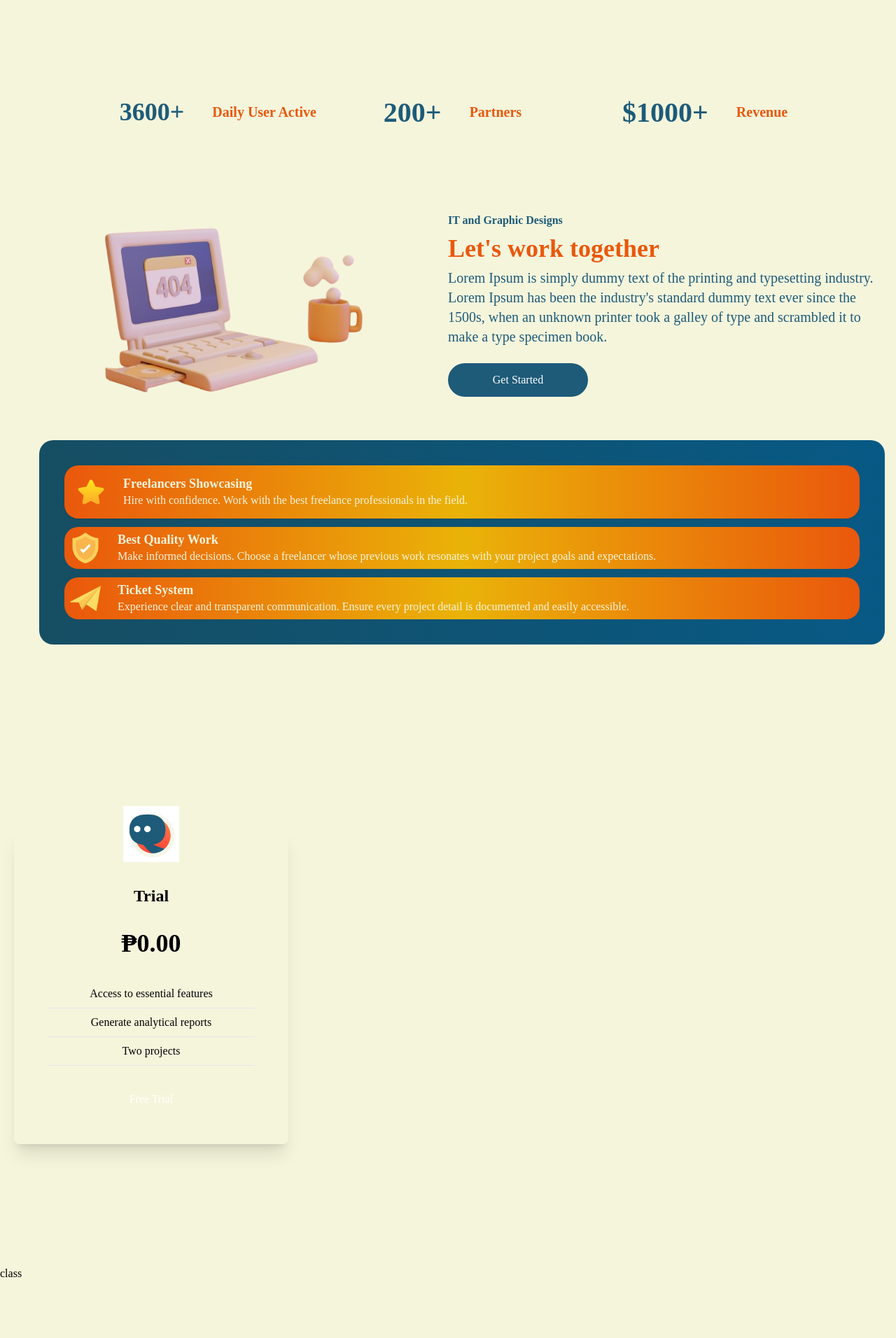
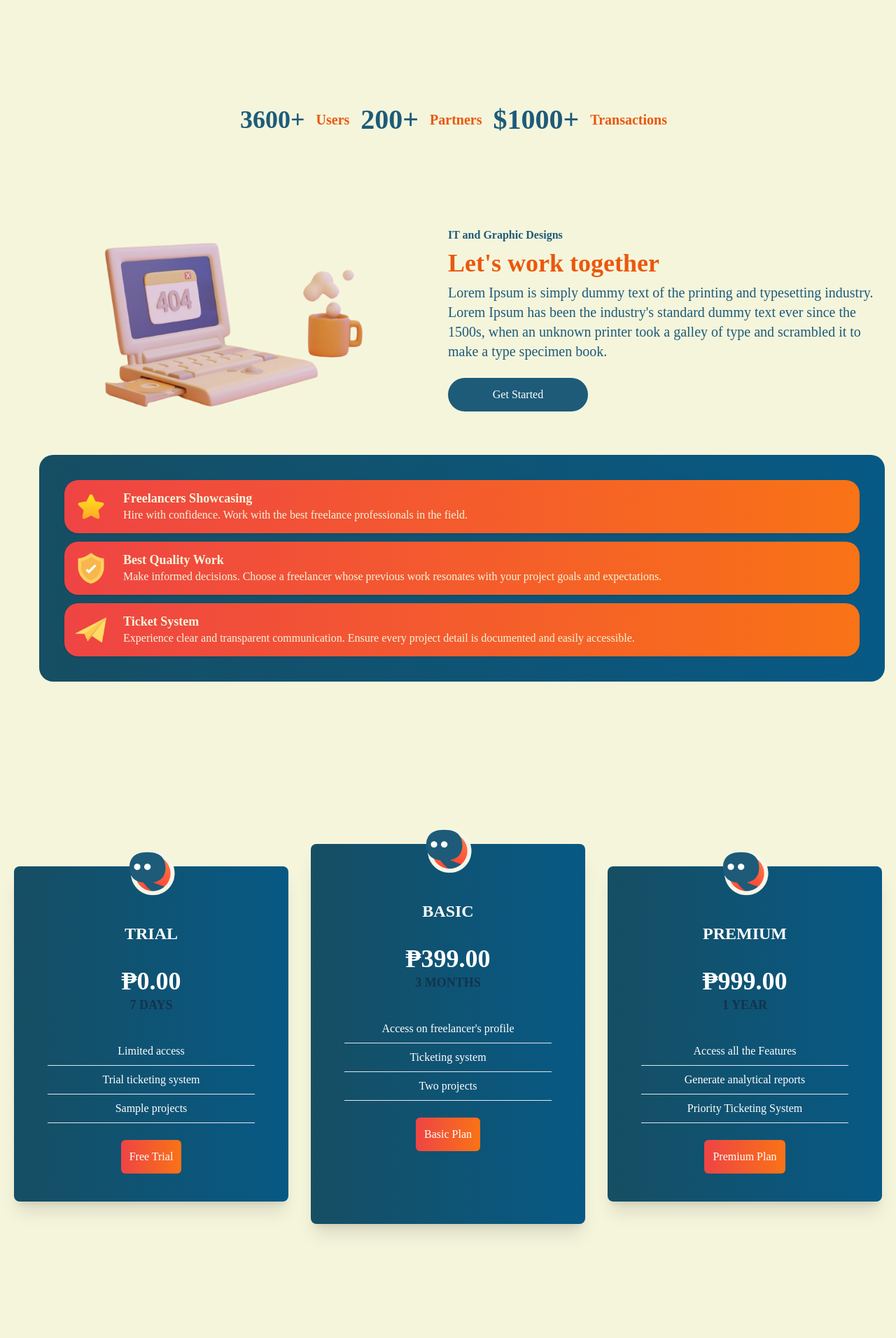
Before and after one commit to jianDeveloper/quircom, a React (Vite) app: page / in a window 1280 px wide. Shown: the part 740-2652 px from the top of the page at 70% size. Built offline with nearby package versions, Linux system fonts and the light colour scheme.

Commit message:
new footer/adjust yesterday pending
hero
newsletter
services
stats
subscription

```diff
--- a/src/App.jsx
+++ b/src/App.jsx
@@ -8,6 +8,7 @@ import Testimonials from './components/Testimonials.jsx';
 import Stats from './components/Stats.jsx';
 import Newsletter from './components/Newsletter.jsx';
 import Subscription from './components/Subscription.jsx';
+import Footer from './components/Footer.jsx';
 
 function App() {
 
@@ -25,6 +26,7 @@ function App() {
           <Subscription />
           <Testimonials />
           <Newsletter />
+          <Footer />
         </div>
       </div>
     </div>
--- /dev/null
+++ b/src/components/Footer.jsx
@@ -0,0 +1,64 @@
+import React from 'react';
+import {
+    FaDribbble,
+    FaFacebook,
+    FaGithub, FaInstagram,
+    FaTwitter
+} from 'react-icons/fa';
+
+const Footer = () => {
+    return (
+        <div className='max-w-[1240px] mx-auto py-16 px-4 grid lg:grid-cols-3 gap-8 text-gray-300'>
+            <div className=''>
+                <h1 className='w-full text-3xl font-bold text-orange-600'>QUIRCOM</h1>
+                <p className='py-4 text-[#1D5B79]'>In publishing and graphic design, Lorem ipsum is a placeholder text commonly used to demonstrate the visual form of a document or a typeface without relying ...</p>
+                <div className='flex justify-between md:w-[75%] my-6'>
+                    <FaDribbble size={32} color="#1D5B79" />
+                    <FaFacebook size={32} color="#1D5B79" />
+                    <FaGithub size={32} color="#1D5B79"  />
+                    <FaInstagram size={32} color="#1D5B79"  />
+                    <FaTwitter size={32} color="#1D5B79"  />
+                </div>
+            </div>
+            <div className='lg:col-span-2 flex justify-between mt-6'>
+                <div>
+                    <h6 className='font-medium text-gray-400'>Solutions</h6>
+                    <ul>
+                        <li className='py-2 text-sm'>Analytics</li>
+                        <li className='py-2 text-sm'>Information Technology</li>
+                        <li className='py-2 text-sm'>Graphic Designs</li>
+                        <li className='py-2 text-sm'>Features</li>
+                    </ul>
+                </div>
+                <div>
+                    <h6 className='font-medium text-gray-400'>Company</h6>
+                    <ul>
+                        <li className='py-2 text-sm'>About Us</li>
+                        <li className='py-2 text-sm'>Team</li>
+                        <li className='py-2 text-sm'>Blogs</li>
+                        <li className='py-2 text-sm'>Careers</li>
+                    </ul>
+                </div>
+                <div>
+                    <h6 className='font-medium text-gray-400'>Support</h6>
+                    <ul>
+                        <li className='py-2 text-sm'>Help Center</li>
+                        <li className='py-2 text-sm'>Contact Us</li>
+                        <li className='py-2 text-sm'>Community Form</li>
+                        <li className='py-2 text-sm'>Feedback & Suggestions</li>
+                    </ul>
+                </div>
+                <div>
+                    <h6 className='font-medium text-gray-400'>Legal</h6>
+                    <ul>
+                        <li className='py-2 text-sm'>Terms of Service</li>
+                        <li className='py-2 text-sm'>Privacy Policy</li>
+                        <li className='py-2 text-sm'>Cookie Policy</li>
+                        <li className='py-2 text-sm'>Copyright & DMCA</li>
+                    </ul>
+                </div>
+            </div>
+        </div>
+    )
+};
+export default Footer
--- a/src/components/Hero.jsx
+++ b/src/components/Hero.jsx
@@ -32,7 +32,7 @@ const Hero = () => {
       </div>
       <hr className='border-[#1D5B79] border-2 flex w-full'/>
       <div className={'hidden md:flex'}>
-        <img src={Mascot}  className="w-[43%]  right-0 top-[0] absolute z-[-5]" />
+        <img src={Mascot}  className="w-[40%]  right-0 top-[0] absolute z-[-5]" />
       </div>
       <div className={`flex-1 flex ${styles.flexCenter} md:hidden my-10 relative`}>
         <img src={Mascot}  className="w-[80%] absolute top-0 right-0 z-[-5]" />
--- a/src/components/Newsletter.jsx
+++ b/src/components/Newsletter.jsx
@@ -2,7 +2,7 @@ import React from 'react'
 
 const Newsletter = () => {
     return (
-        <div className='w-full h-screen py-16 mx-3 text-[#1D5B79]'>
+        <div className='w-full py-16 mx-3 text-[#1D5B79]'>
             <div className='max-w-[1240px] mx-auto grid lg:grid-cols-3'>
                 <div className='lg:col-span-2 my-4'>
                     <h1 className='md:text-4xl sm:text-3xl text-2xl font-bold py-2'>Want latest jobs & projects to <span className='text-orange-600'>work together?</span></h1>
--- a/src/components/Services.jsx
+++ b/src/components/Services.jsx
@@ -6,7 +6,7 @@ import Plane from '../assets/plane.png'
 
 const Services = () => {
   return (
-    <div className='w-full h-screen bg-[#F5F5DC] py-16 px-4'>
+    <div className='w-full bg-[#F5F5DC] py-16 px-4'>
       <div className='max-w-[1240px] mx-auto grid md:grid-cols-2'>
         <img className='w-[500px] mx-auto my-4' src={Laptop} alt="" />
         <div className='flex flex-col justify-center'>
@@ -21,21 +21,21 @@ const Services = () => {
       </div>
       <div className='flex-col'>
           <div className='flex-1 flex-col md:ml-10 ml-0 md:mt-0 mt-10 p-6 rounded-[20px] bg-gradient-to-r from-cyan-900 to-sky-800'>
-            <div className='flex flex-row items-center m-3 shadow hover:shadow-lg p-2 rounded-[20px] bg-gradient-to-r from-orange-600 via-yellow-500 to-orange-600'>
+            <div className='flex flex-row items-center m-3 shadow hover:shadow-lg p-2 rounded-[20px] bg-gradient-to-r from-red-500 to-orange-500'>
               <img src={Star} alt="icon" className='w-[60px] h-[60px] object-contain p-2 rounded-full' />
               <div className='mr-10 ml-3'>
                 <h4 className='font-semibold text-[#F5F5DC] text-[18px] leading-[23px] ml-1'>Freelancers Showcasing</h4>
                 <p className='font-normal text-[#F5F5DC] text-[16px] leading-[24px] ml-1'>Hire with confidence. Work with the best freelance professionals in the field.</p>
               </div>
             </div>
-            <div className='flex flex-row items-center m-3 rounded-[20px] bg-gradient-to-r from-orange-600 via-yellow-500 to-orange-600'>
+            <div className='flex flex-row items-center m-3 shadow hover:shadow-lg p-2 rounded-[20px] bg-gradient-to-r from-red-500 to-orange-500'>
               <img src={Shield} alt="icon" className='w-[60px] h-[60px] object-contain p-2' />
               <div className='mr-10 ml-3'>
                 <h4 className='font-semibold text-[#F5F5DC] text-[18px] leading-[23px] ml-1'>Best Quality Work</h4>
                 <p className='font-normal text-[#F5F5DC] text-[16px] leading-[24px] ml-1'>Make informed decisions. Choose a freelancer whose previous work resonates with your project goals and expectations.</p>
               </div>
             </div>
-            <div className='flex flex-row items-center m-3 rounded-[20px] bg-gradient-to-r from-orange-600 via-yellow-500 to-orange-600'>
+            <div className='flex flex-row items-center m-3 shadow hover:shadow-lg p-2 rounded-[20px] bg-gradient-to-r from-red-500 to-orange-500'>
               <img src={Plane} alt="icon" className='w-[60px] h-[60px] object-contain p-2' />
               <div className='mr-10 ml-3'>
                 <h4 className='font-semibold text-[#F5F5DC] text-[18px] leading-[23px] ml-1'>Ticket System</h4>
--- a/src/components/Stats.jsx
+++ b/src/components/Stats.jsx
@@ -3,15 +3,20 @@ import styles from "../styles";
 
 const Stats =()=>{
     return(
-        <div className={`${styles.flexCenter} h-[2rem] my-6`}>
-            <div className='max-w-[1240px] flex1 flex items-center'>
-                <h4 className='font-semibold md:text-4xl sm:text-3xl text-2xl text-[#1D5B79] px-4 mr-6'>3600+</h4>
-                <p className='font-semibold sm:text-[20px] text-[15px] md:leading-[26px] leading-[21px] text-orange-600'>Daily User Active</p>
-                <h4 className='font-semibold sm:text-[40px] text-[30px] md:leading-[53px] leading-[43px] text-[#1D5B79] px-4 ml-20 mr-6'>200+</h4>
+        <div className={`lg:col-span-3 flex justify-center`}>
+            <div className='max-w-[1240px] flex1 flex items-center my-6'>
+                <h4 className='font-semibold md:text-4xl sm:text-3xl text-2xl text-[#1D5B79] px-4'>3600+</h4>
+                <p className='font-semibold sm:text-[20px] text-[15px] md:leading-[26px] leading-[21px] text-orange-600'>Users</p>
+            </div>
+            <div className='max-w-[1240px] flex1 flex items-center my-6'>
+                <h4 className='font-semibold sm:text-[40px] text-[30px] md:leading-[53px] leading-[43px] text-[#1D5B79] px-4'>200+</h4>
                 <p className='font-semibold sm:text-[20px] text-[15px] md:leading-[26px] leading-[21px] text-orange-600'>Partners</p>
-                <h4 className='font-semibold sm:text-[40px] text-[30px] md:leading-[53px] leading-[43px] text-[#1D5B79] px-4 ml-32 mr-6'>$1000+</h4>
-                <p className='font-semibold sm:text-[20px] text-[15px] md:leading-[26px] leading-[21px] text-orange-600'>Revenue</p>
             </div>
+            <div className='max-w-[1240px] flex1 flex items-center my-6'>
+                <h4 className='font-semibold sm:text-[40px] text-[30px] md:leading-[53px] leading-[43px] text-[#1D5B79] px-4'>$1000+</h4>
+                <p className='font-semibold sm:text-[20px] text-[15px] md:leading-[26px] leading-[21px] text-orange-600'>Transactions</p>
+            </div>
+
         </div>
     )
 }
--- a/src/components/Subscription.jsx
+++ b/src/components/Subscription.jsx
@@ -3,18 +3,40 @@ import QRM1 from '../assets/QRM1.png'
 
 const Subscription = () => {
     return (
-        <div className='w-full h-screen py-[10rem] px-4 mt-2'>
+        <div className='w-full py-[10rem] px-4 mt-2'>
             <div className='max-w-[1240px] mx-auto grid md:grid-cols-3 gap-8'>
-                <div className='w-full shadow-xl flex flex-col p-4 my-4 rounded-lg hover:scale-105 duration-300'>
-                    <img className='w-20 mx-auto mt-[-3rem] bg-white' src={QRM1} alt="" />
-                    <h2 className='text-2xl font-bold text-center py-8 '>Trial</h2>
-                    <p className='text-center text-4xl font-bold'>₱0.00</p>
+                <div className='w-full shadow-xl flex flex-col p-4 my-8 rounded-lg text-white hover:scale-105 duration-300 bg-gradient-to-r from-cyan-900 to-sky-800'>
+                    <img className='w-20 mx-auto mt-[-3rem]' src={QRM1} alt="" />
+                    <h2 className='text-2xl font-bold text-center py-8 '>TRIAL</h2>
+                    <p className='text-center text-4xl font-bold'>₱0.00<span className='text-[#13334C] text-lg flex flex-col'>7 DAYS</span></p>
                     <div className='text-center font-medium'>
-                        <p className='py-2 border-b mx-8 mt-8'>Access to essential features</p>
-                        <p className='py-2 border-b mx-8'>Generate analytical reports</p>
+                        <p className='py-2 border-b mx-8 mt-8'>Limited access</p>
+                        <p className='py-2 border-b mx-8'>Trial ticketing system</p>
+                        <p className='py-2 border-b mx-8'>Sample projects</p>
+                    </div>
+                    <button className='bg-w-[600px] bg-gradient-to-r from-red-500 to-orange-500 rounded-md font-medium my-6 mx-auto p-3'>Free Trial</button>
+                </div>
+                <div className='w-full shadow-xl flex flex-col p-4 md:my-0 my-4 rounded-lg text-white hover:scale-105 duration-300 bg-gradient-to-r from-cyan-900 to-sky-800'>
+                    <img className='w-20 mx-auto mt-[-3rem]' src={QRM1} alt="" />
+                    <h2 className='text-2xl font-bold text-center py-8 '>BASIC</h2>
+                    <p className='text-center text-4xl font-bold'>₱399.00 <span className='text-[#13334C] text-lg flex flex-col'>3 MONTHS</span></p>
+                    <div className='text-center font-medium'>
+                        <p className='py-2 border-b mx-8 mt-8'>Access on freelancer's profile</p>
+                        <p className='py-2 border-b mx-8'>Ticketing system</p>
                         <p className='py-2 border-b mx-8'>Two projects</p>
                     </div>
-                    <button className='bg- w-[200px] rounded-md font-medium my-6 mx-auto py-3 text-white'>Free Trial</button>
+                    <button className='bg-w-[600px] bg-gradient-to-r from-red-500 to-orange-500 rounded-md font-medium my-6 mx-auto p-3'>Basic Plan</button>
+                </div>
+                <div className='w-full shadow-xl flex flex-col p-4 my-8 rounded-lg text-white hover:scale-105 duration-300 bg-gradient-to-r from-cyan-900 to-sky-800'>
+                    <img className='w-20 mx-auto mt-[-3rem]' src={QRM1} alt="" />
+                    <h2 className='text-2xl font-bold text-center py-8 '>PREMIUM</h2>
+                    <p className='text-center text-4xl font-bold'>₱999.00<span className='text-[#13334C] text-lg flex flex-col'>1 YEAR</span></p>
+                    <div className='text-center font-medium'>
+                        <p className='py-2 border-b mx-8 mt-8'>Access all the Features</p>
+                        <p className='py-2 border-b mx-8'>Generate analytical reports</p>
+                        <p className='py-2 border-b mx-8'>Priority Ticketing System</p>
+                    </div>
+                    <button className='bg-w-[600px] bg-gradient-to-r from-red-500 to-orange-500 rounded-md font-medium my-6 mx-auto p-3'>Premium Plan</button>
                 </div>
             </div>
         </div>
```
